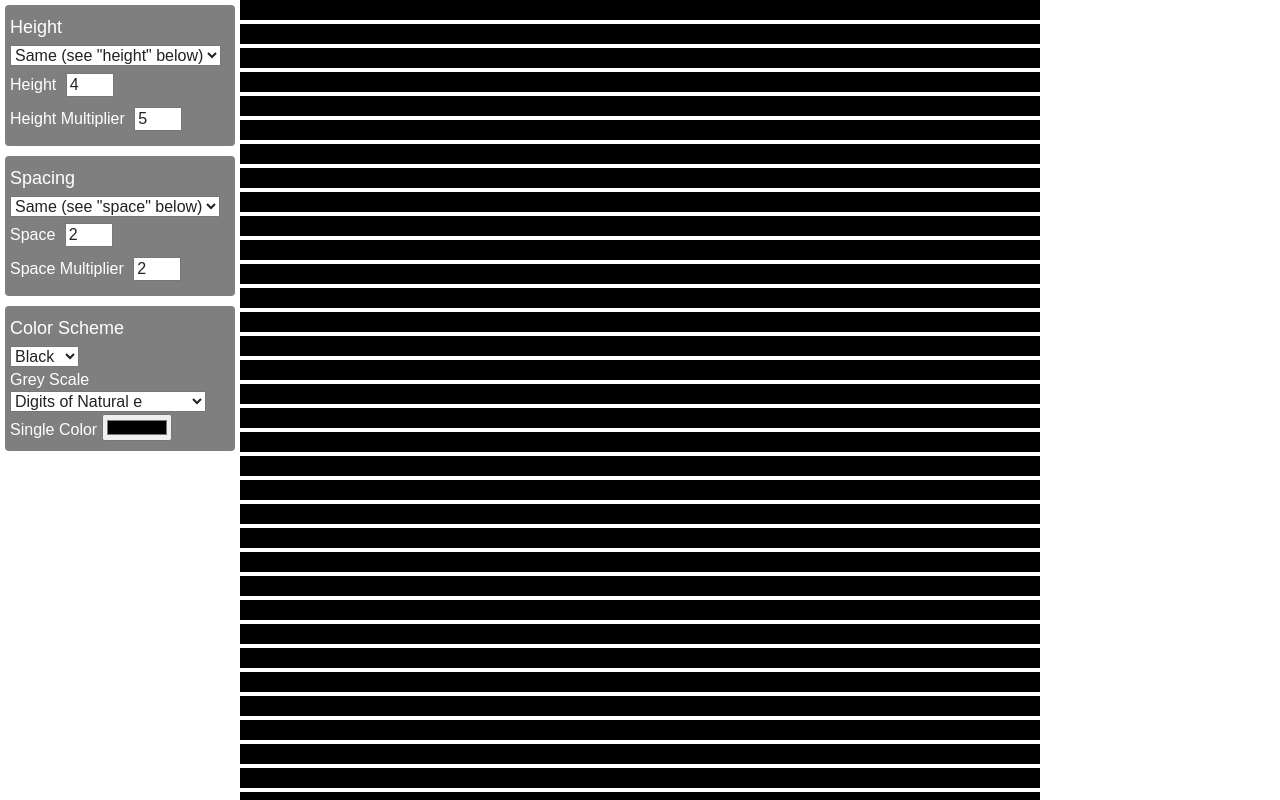
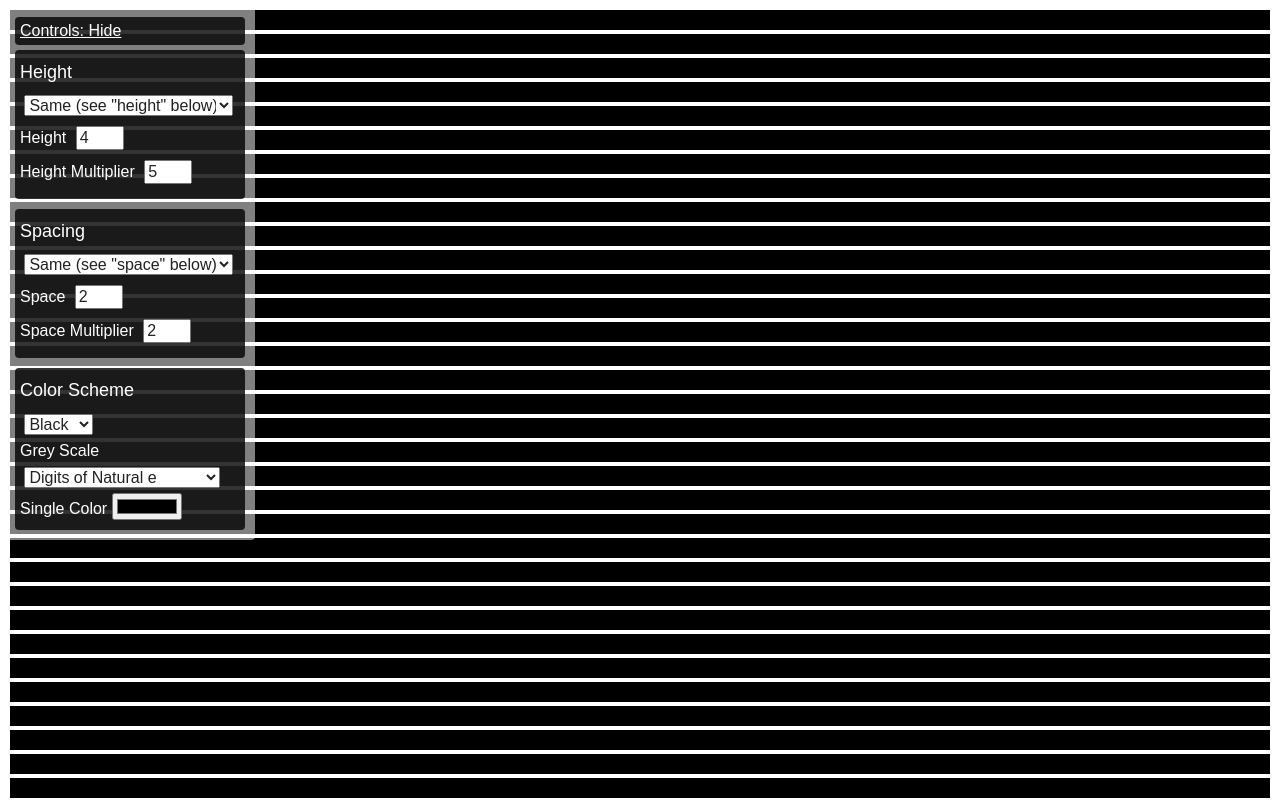
Before and after one commit to ahsquared/TattooRings, a plain HTML site: page index.html in a window 1280 px wide. Shown: the top 800 px of the page. Drawn offline with Linux system fonts and the light colour scheme.

Commit message:
layout changes; hide/show controls

```diff
--- a/css/main.css
+++ b/css/main.css
@@ -60,9 +60,13 @@ textarea {
    Author's custom styles
    ========================================================================== */
 #container {
-	width: 800px;
-	margin: 0 auto;
-	position: relative;
+    -moz-box-sizing: border-box;
+    -webkit-box-sizing: border-box;
+    box-sizing: border-box;
+    margin: 0 auto;
+    padding: 10px;
+    position: relative;
+    width: 100%;
 }
 h2 {
     margin: 0 0 5px 0;
@@ -72,6 +76,27 @@ h2 {
 }
 label {
     color: #fff;
+}
+select {
+    max-width: 95%;
+    margin: 5px 2%;
+}
+.hide {
+    background: rgba(0, 0, 0, 0.8);
+    border-radius: 4px;
+    -moz-box-sizing: border-box;
+    -webkit-box-sizing: border-box;
+    box-sizing: border-box;
+    color: #fff;
+    display: block;
+    padding: 3px 5px;
+    position: absolute;
+    top: 12px;
+    left: 10px;
+    width: 230px;
+}
+.hide.active {
+    width: 120px;
 }
 input[type=text] {
     width: 40px;
@@ -96,16 +121,26 @@ input[type=text] {
 	background: #000;
 }
 #btn-container {
+    background: rgba(255, 255, 255, 0.5);
+    border-radius: 4px;
+    padding: 45px 10px 10px;
     position: fixed;
     top: 5px;
     left: 5px;
     width: 230px;
 }
+#btn-container.fade {
+    opacity: 0.3;
+    width: 120px;
+}
     #btn-container .section {
-        background: rgba(0, 0, 0, 0.5);
+        background: rgba(0, 0, 0, 0.8);
         border-radius: 4px;
         margin-bottom: 10px;
         padding: 10px 5px;
+    }
+    #btn-container .section:last-child {
+        margin-bottom: 0;
     }
 
 .btn {
--- a/index.html
+++ b/index.html
@@ -21,6 +21,7 @@
         <div id="trees"></div>
     </div>
     <div id="btn-container">
+        <a href="#" class="hide">Controls: Hide</a>
         <div class="section">
             <h2>Height</h2>
             <select id="height">
--- a/js/main.js
+++ b/js/main.js
@@ -35,12 +35,27 @@ var rings = {
         $('#spacing, #space-amount, #space-multiplier').on('change keyup', function () {
             rings.changeSpacing();
         });
-        $('#colors, #single-color').on('change keyup', function () {
+        $('#colors').on('change keyup', function () {
             rings.changeColors();
         });
-        $('#grey-scale').on('change', function () {
+        $('#single-color').on('change', function () {
+            $('#colors').val("single");
+            rings.changeColors();
+        });
+        $('#grey-scale').on('change keyup', function () {
             $('#colors').val("grey");
             rings.changeColors();
+        });
+        $('.hide').on('click', function () {
+            if ($(this).hasClass('active')) {
+                $(this).removeClass('active').text('Controls: Hide');
+                $('.section').slideDown();
+                $('#btn-container').removeClass('fade');
+            } else {
+                $(this).addClass('active').text('Controls: Show');
+                $('.section').slideUp();
+                $('#btn-container').addClass('fade');
+            }
         });
     },
     generateRings: function (ht, space, op, clr) {
```
